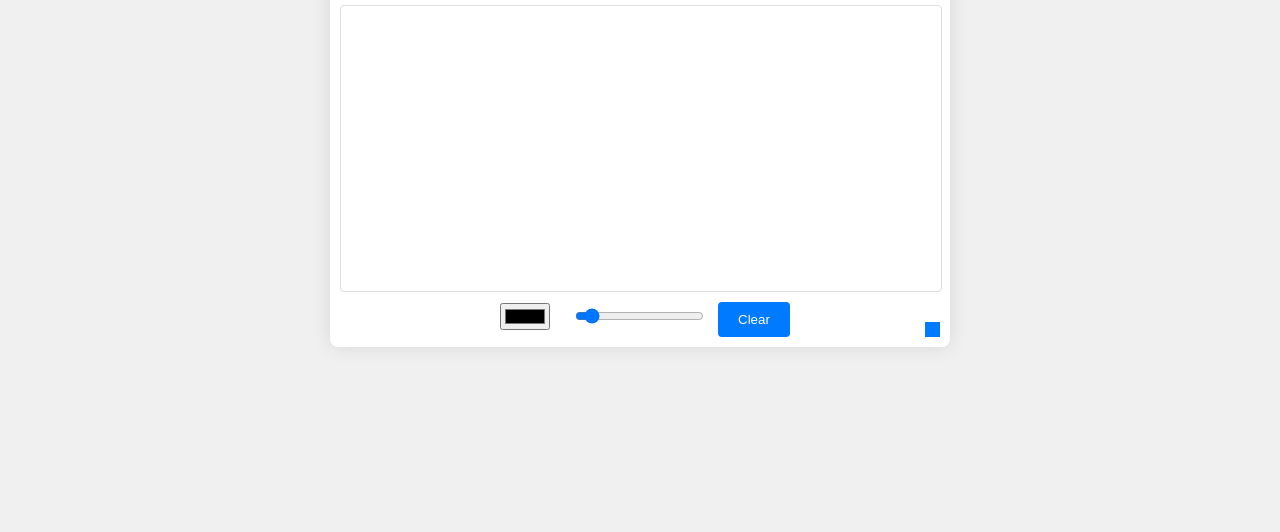
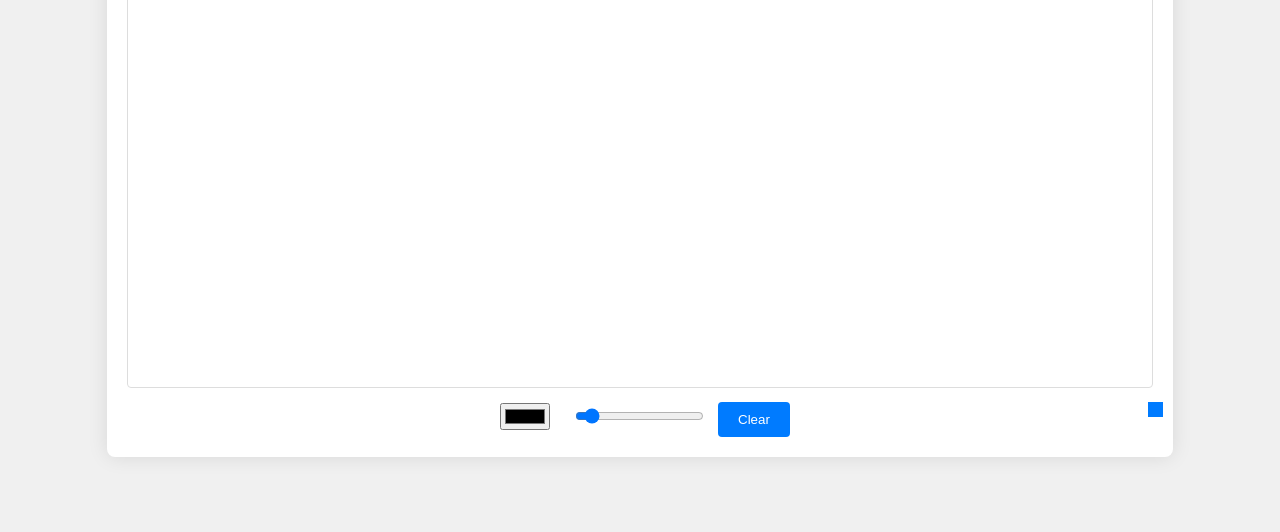
Before and after one commit to Mazin7d4/Mazin7d4.github.io, a plain HTML site: page index.html in a window 1280 px wide. Shown: the part 268-800 px from the top of the page. Drawn offline with Linux system fonts and the light colour scheme.

Commit message:
Update styles.css

```diff
--- a/styles.css
+++ b/styles.css
@@ -12,13 +12,11 @@ body {
 .container {
     text-align: center;
     background: #fff;
-    padding: 10px;  /* Adjusted padding */
+    padding: 20px;
     border-radius: 8px;
     box-shadow: 0 0 20px rgba(0, 0, 0, 0.1);
     overflow: auto;
-    position: relative;
-    width: 90vw;   /* Adjusted width */
-    max-width: 600px;
+    position: relative; /* Make container position relative */
 }
 
 h1 {
@@ -29,15 +27,14 @@ h1 {
 .canvas-container {
     position: relative;
     display: inline-block;
-    width: 100%;
-    height: auto;
+    overflow: auto;
+    max-width: 90vw;
+    max-height: 60vh;
     border: 1px solid #ddd;
     border-radius: 4px;
 }
 
 canvas {
-    width: 100%;
-    height: auto;
     cursor: crosshair;
 }
 
@@ -46,7 +43,7 @@ canvas {
     width: 15px;
     height: 15px;
     background: #007BFF;
-    bottom: 10px;
+    bottom: 40px; /* Adjust according to your needs to avoid overlapping with controls */
     right: 10px;
     cursor: se-resize;
 }
```
